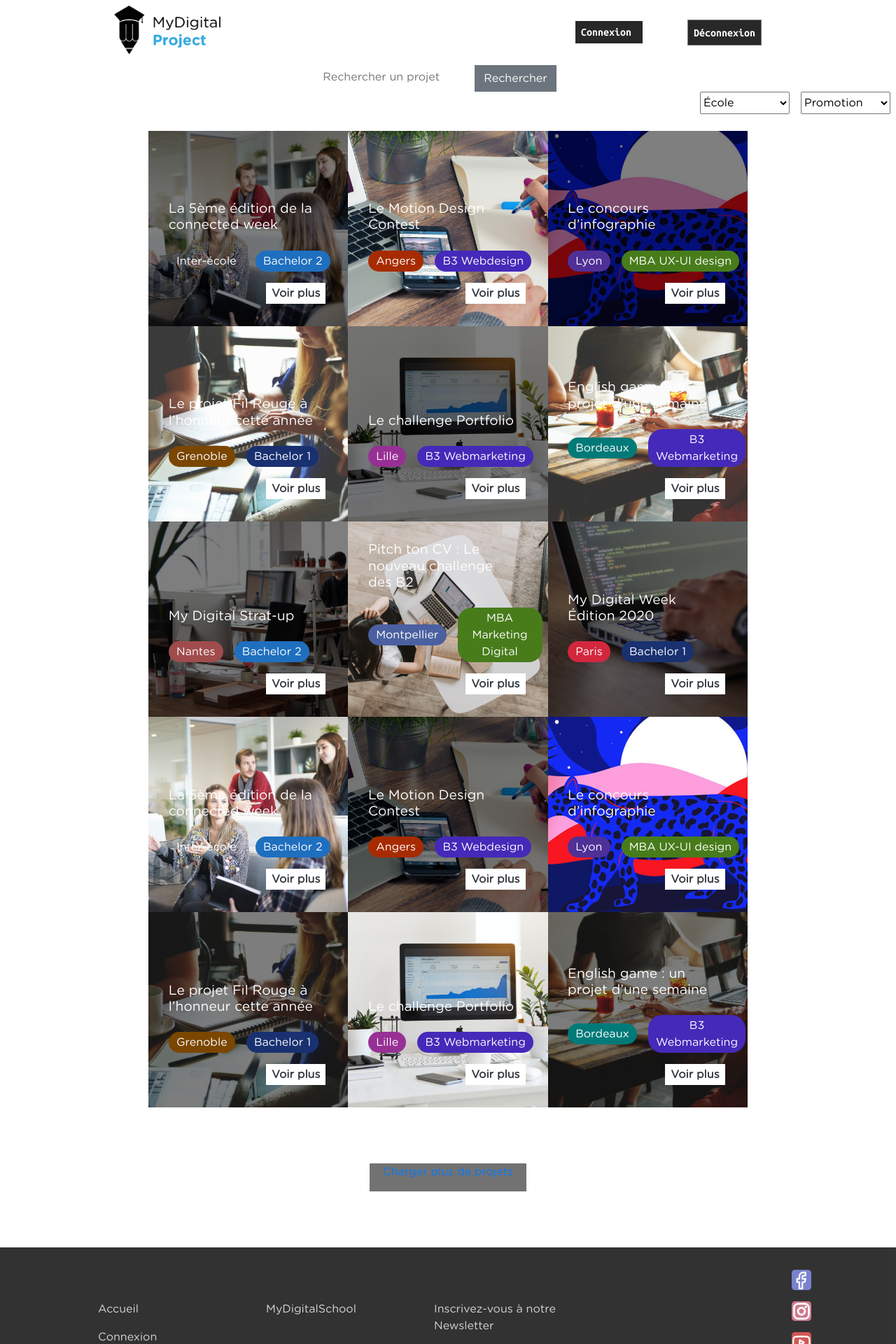
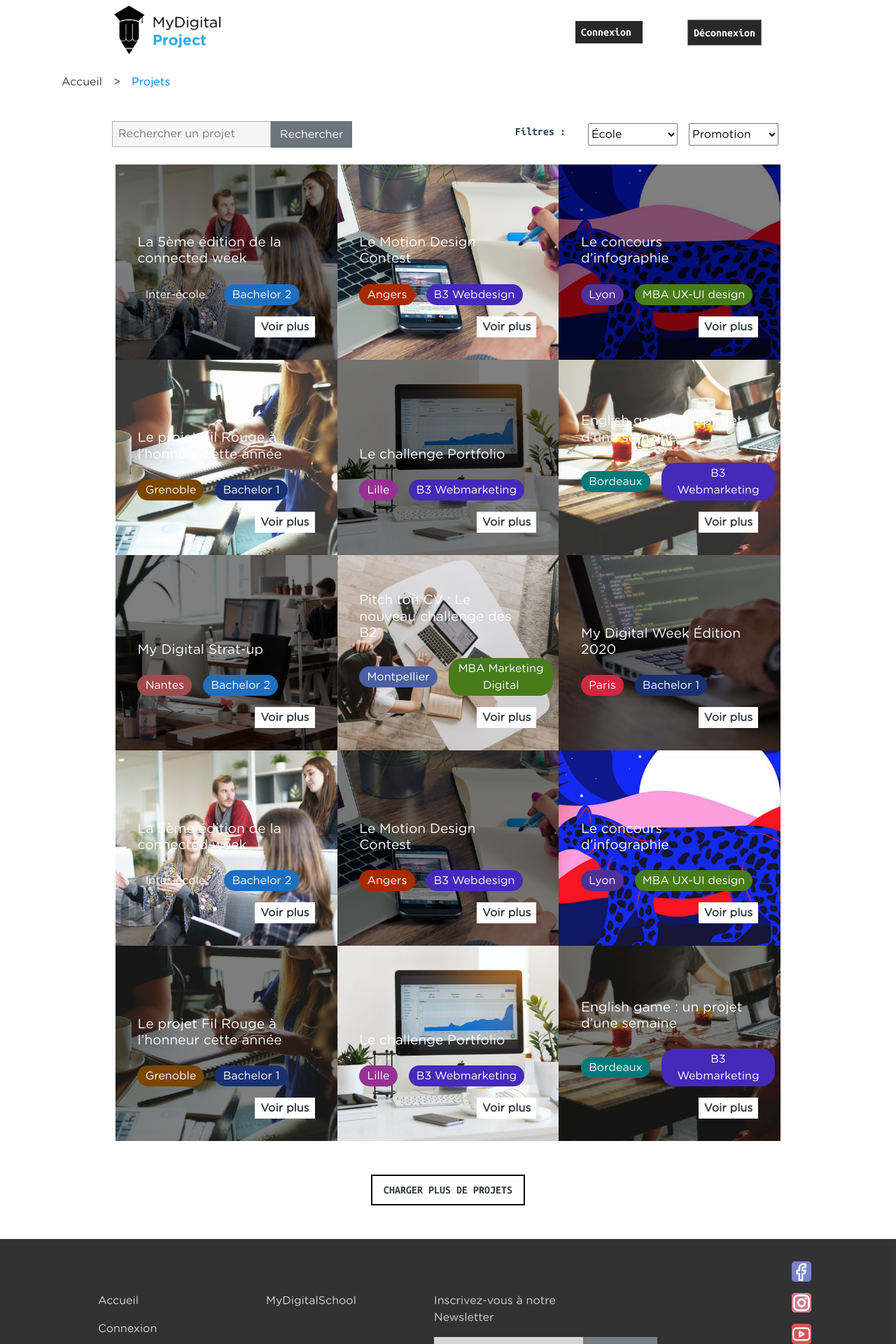
Before and after one commit to BlueFaste/MyCreativeWeek-Accessibilite, a Vue app: page /allprojects in a window 1280 px wide. Shown: the top 1920 px of the page at 70% size. Built offline with nearby package versions, Linux system fonts and the light colour scheme.

Commit message:
correction page projet

```diff
--- a/src/views/AllProjects.vue
+++ b/src/views/AllProjects.vue
@@ -1,15 +1,25 @@
 <template>
 	<div>
 		<Header></Header>
-  <article>
+		<nav aria-label="Breadcrumb" class="breadcrumb px-10rem" role="navigation">
+			<ul>
+				<li>
+					<router-link to="/" class="text-dark">Accueil</router-link>
+				</li>
+				<li aria-current="location">
+					<router-link to="/allprojects">Projets</router-link>
+				</li>
+			</ul>
+		</nav>
+		<article class="d-flex justify-content-between align-items-center px-10rem">
 			<form class="d-flex justify-content-center">
 				<label class="sr-only">Recherche un projet</label>
-							<input type="search" placeholder="Rechercher un projet" class="h-100 p-2" role="search">
+				<input type="search" placeholder="Rechercher un projet" class="h-100 p-2 inputSearch" role="search">
 				<b-button class="buttonMDS ml-0">Rechercher</b-button>
 			</form>
 
 			<div class="d-flex" role="group" aria-label="Filtre">
-							<legend class="ubuntu-B text-white mr-4 filtre">Filtres :</legend>
+				<legend class="ubuntu-B text-black mr-4 filtre">Filtres :</legend>
 				<select id="ecoles" name="Écoles" class="mx-2">
 					<option value="">École</option>
 					<option value="Angers">Angers</option>
@@ -46,10 +56,13 @@
 			</div>
 		</article>
 
-<article class="mt-4 d-flex flex-wrap justify-content-center">
-						<ProjectDisplay v-for="project in projects" :key="project.key" :projet-title="project.title"  :img-url="project.img"  :ecole="project.tagSchool" :formation="project.tagLevel" :link="project.link" :filter-black="project.blackFilter"></ProjectDisplay>
+		<article class="mt-4 d-flex flex-wrap justify-content-center px-10rem">
+			<ProjectDisplay v-for="project in projects" :key="project.key" :projet-title="project.title"
+											:img-url="project.img" :ecole="project.tagSchool" :formation="project.tagLevel"
+											:link="project.link" :filter-black="project.blackFilter"></ProjectDisplay>
 
-						<router-link role="button" to="/" title="Tous les projets" class="projectbutton">Charger plus de projets</router-link>
+			<router-link role="button" to="/" title="Charger plus de projets" class="text-dark text-uppercase ubuntu-B py-2 px-3 projectbutton my-5">Charger plus de projets
+			</router-link>
 		</article>
 
 		<Footer></Footer>
@@ -60,20 +73,21 @@
 import Header from "@/components/Header";
 import Footer from "@/components/Footer";
 import ProjectDisplay from "@/components/ProjectDisplay";
+
 export default {
 	name: "AllProjects",
-  components:{
+	components: {
 		ProjectDisplay, Header, Footer
 	},
-  data(){
-    return{
+	data() {
+		return {
 			projects: [
 				{
 					title: 'La 5ème édition de la connected week',
 					tagSchool: 'Inter-école',
 					tagLevel: 'Bachelor_2',
 					img: '../imgs/workplace-1245776_1920.png',
-					link:'/',
+					link: '/',
 					blackFilter: true,
 				},
 				{
@@ -81,7 +95,7 @@ export default {
 					tagSchool: 'Angers',
 					tagLevel: 'B3_Webdesign',
 					img: '../imgs/office-620817_1920.png',
-					link:'/',
+					link: '/',
 					blackFilter: false,
 				},
 				{
@@ -89,7 +103,7 @@ export default {
 					tagSchool: 'Lyon',
 					tagLevel: 'MBA_UX-UI_design',
 					img: '../imgs/startup-1.png',
-					link:'/',
+					link: '/',
 					blackFilter: true,
 				},
 				{
@@ -97,7 +111,7 @@ export default {
 					tagSchool: 'Grenoble',
 					tagLevel: 'Bachelor_1',
 					img: '../imgs/startup-594090_1920.png',
-					link:'/',
+					link: '/',
 					blackFilter: false,
 				},
 				{
@@ -105,7 +119,7 @@ export default {
 					tagSchool: 'Lille',
 					tagLevel: 'B3_Webmarketing',
 					img: '../imgs/pexels-serpstat-572056.png',
-					link:'/',
+					link: '/',
 					blackFilter: true,
 				},
 				{
@@ -113,7 +127,7 @@ export default {
 					tagSchool: 'Bordeaux',
 					tagLevel: 'B3_Webmarketing',
 					img: '../imgs/startup-594091_1920.png',
-					link:'/',
+					link: '/',
 					blackFilter: false,
 				},
 				{
@@ -121,7 +135,7 @@ export default {
 					tagSchool: 'Nantes',
 					tagLevel: 'Bachelor_2',
 					img: '../imgs/pexels-marc-mueller-380769.png',
-					link:'/',
+					link: '/',
 					blackFilter: true,
 				},
 				{
@@ -129,7 +143,7 @@ export default {
 					tagSchool: 'Montpellier',
 					tagLevel: 'MBA_Marketing_Digital',
 					img: '../imgs/pexels-vlada-karpovich-4050320.png',
-					link:'/',
+					link: '/',
 					blackFilter: false,
 				},
 				{
@@ -137,7 +151,7 @@ export default {
 					tagSchool: 'Paris',
 					tagLevel: 'Bachelor_1',
 					img: '../imgs/pexels-lukas-574071.png',
-					link:'/',
+					link: '/',
 					blackFilter: true,
 				},
 				{
@@ -145,7 +159,7 @@ export default {
 					tagSchool: 'Inter-école',
 					tagLevel: 'Bachelor_2',
 					img: '../imgs/workplace-1245776_1920.png',
-					link:'/',
+					link: '/',
 					blackFilter: false,
 				},
 				{
@@ -153,7 +167,7 @@ export default {
 					tagSchool: 'Angers',
 					tagLevel: 'B3_Webdesign',
 					img: '../imgs/office-620817_1920.png',
-					link:'/',
+					link: '/',
 					blackFilter: true,
 				},
 				{
@@ -161,7 +175,7 @@ export default {
 					tagSchool: 'Lyon',
 					tagLevel: 'MBA_UX-UI_design',
 					img: '../imgs/startup-1.png',
-					link:'/',
+					link: '/',
 					blackFilter: false,
 				},
 				{
@@ -169,7 +183,7 @@ export default {
 					tagSchool: 'Grenoble',
 					tagLevel: 'Bachelor_1',
 					img: '../imgs/startup-594090_1920.png',
-					link:'/',
+					link: '/',
 					blackFilter: true,
 				},
 				{
@@ -177,7 +191,7 @@ export default {
 					tagSchool: 'Lille',
 					tagLevel: 'B3_Webmarketing',
 					img: '../imgs/pexels-serpstat-572056.png',
-					link:'/',
+					link: '/',
 					blackFilter: false,
 				},
 				{
@@ -185,7 +199,7 @@ export default {
 					tagSchool: 'Bordeaux',
 					tagLevel: 'B3_Webmarketing',
 					img: '../imgs/startup-594091_1920.png',
-					link:'/',
+					link: '/',
 					blackFilter: true,
 				},
 			],
@@ -196,18 +210,18 @@ export default {
 
 <style scoped>
 
-.projectbutton{
-  width:14rem;
-  height:2.5rem;
-  border: none;
-  background-color:#727272;
-  margin-top: 5rem;;
+.projectbutton {
+	border: solid black 2px;
 }
-.mt-4{
-  margin-left:13rem;
-  margin-right:13rem;
-  margin-top:7rem;
-  margin-bottom: 5rem;;
+
+.px-15rem {
+	padding-left: 13rem;
+	padding-right: 13rem;
+}
+
+.inputSearch {
+	background-color: #F5F5F5;
+	border: solid #B1B1B1 1px;
 }
 
 
```
Lines whose indentation alone changed are shown as unchanged.
